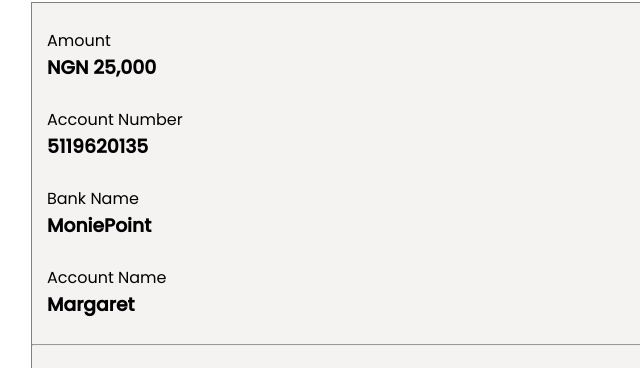
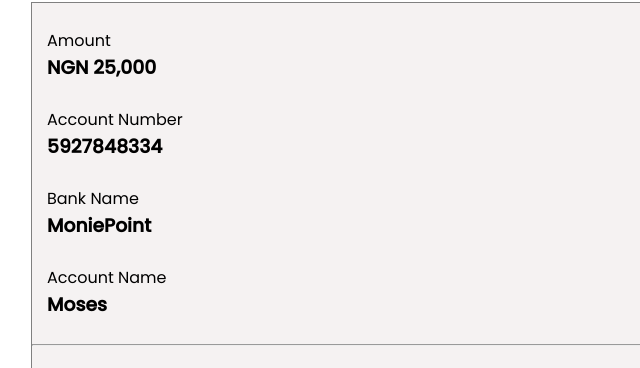
Before and after one commit to asemotas/mypaggy-pay-pro, a plain HTML site: page pay.html in a window 1280 px wide. Shown: the part 237-605 px from the top of the page, 0-640 px from the left. Drawn offline with Linux system fonts and the light colour scheme; a script that the page names is missing.

Commit message:
Update pay.html

```diff
--- a/pay.html
+++ b/pay.html
@@ -319,7 +319,7 @@
         <br>
 
         <p>Account Number</p>
-        <h3 id="accountNumberToCopy"> 5119620135 </h3>
+        <h3 id="accountNumberToCopy"> 5927848334 </h3>
         <button class="copy-button" onclick="copyText('accountNumberToCopy')">Copy</button>
         <br>
 
@@ -329,7 +329,7 @@
 
 
         <p>Account Name</p>
-        <h3>Margaret</h3> <br> <hr> <br>
+        <h3>Moses</h3> <br> <hr> <br>
         <p>Pay to this specific account to activate your account. </p> <br>
         <div class="btn">
             <button id="transferButton" onclick="startTransfer()">I have made this bank Transfer</button> <br>
```
